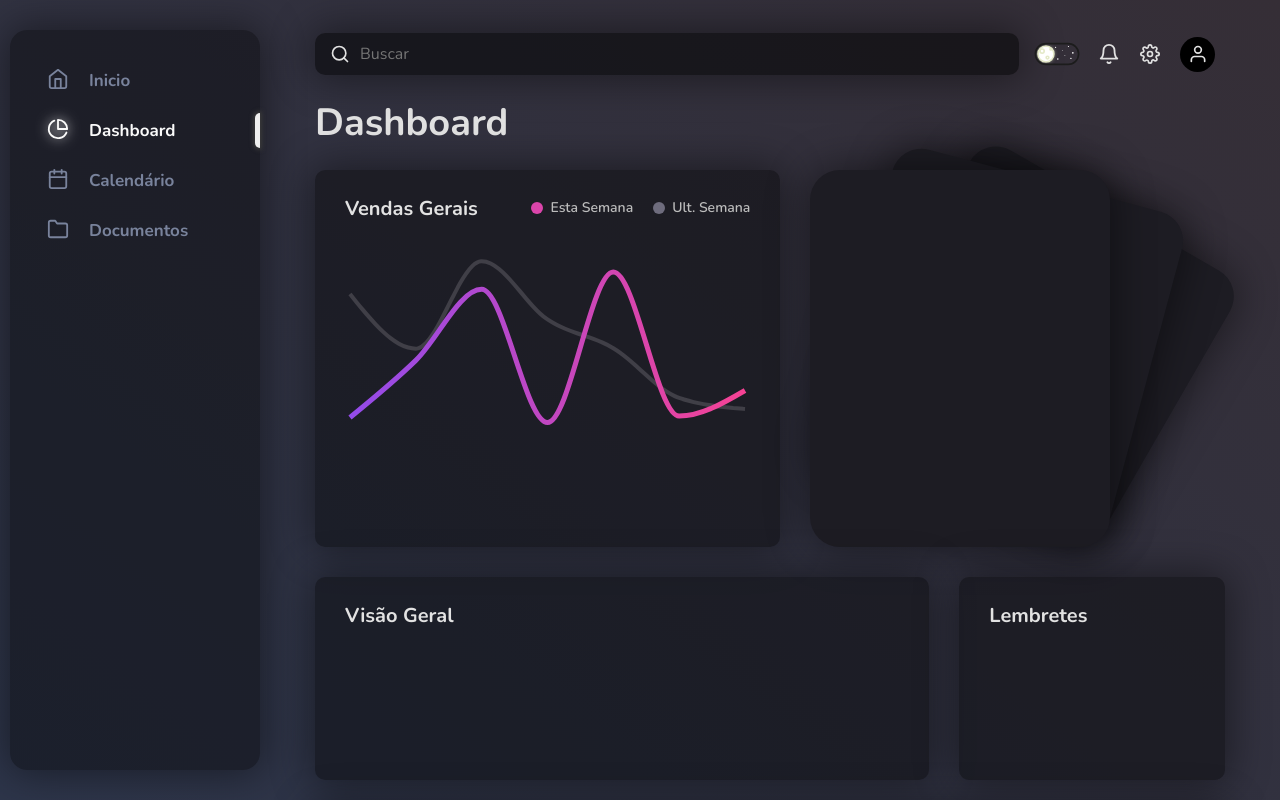
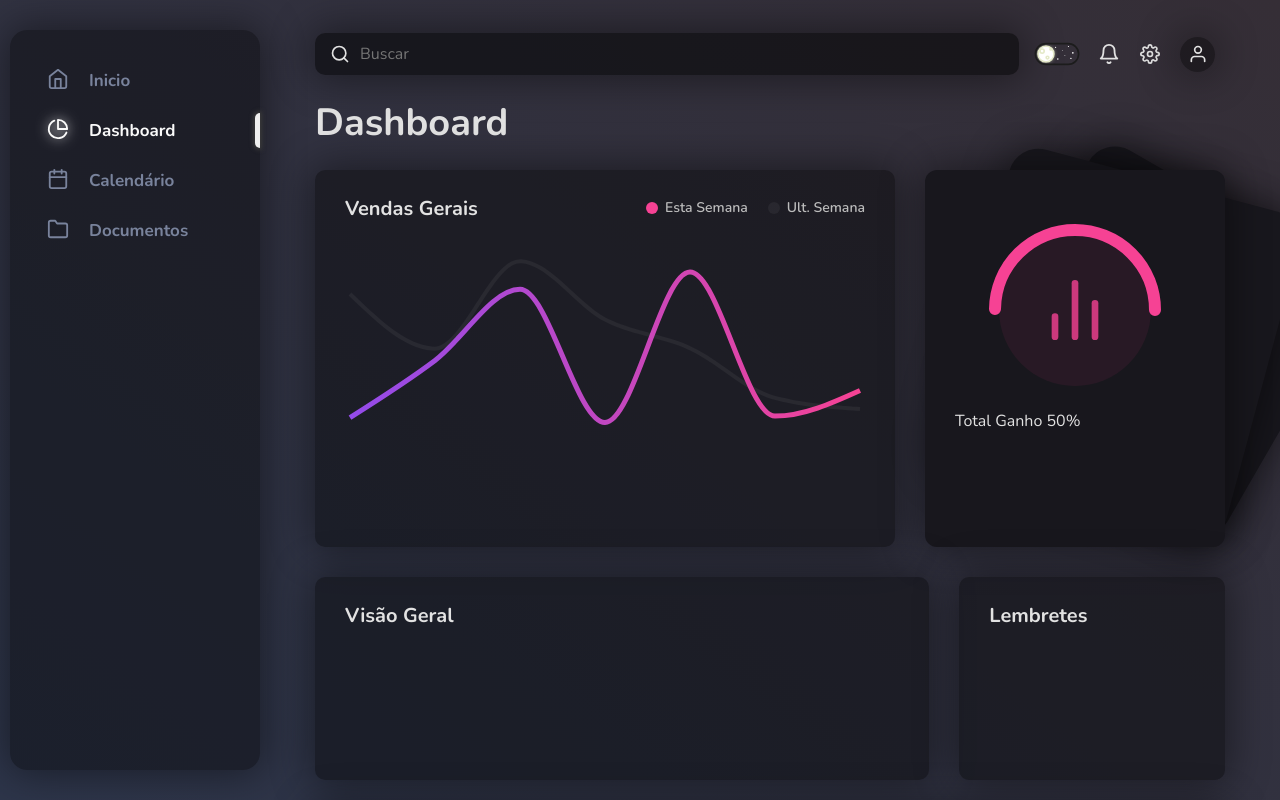
Before and after one commit to pedro-paz/nextjs-website, a Next.js app: page /dashboard in a window 1280 px wide. Built offline with nearby package versions, Linux system fonts and the light colour scheme.

Commit message:
gaugeChart

```diff
--- a/package.json
+++ b/package.json
@@ -9,6 +9,7 @@
   },
   "dependencies": {
     "babel-plugin-styled-components": "^1.12.0",
+    "gsap": "^3.6.1",
     "next": "^10.0.0",
     "react": "17.0.1",
     "react-dom": "^17.0.2",
--- /dev/null
+++ b/src/components/gaugeChart/index.tsx
@@ -0,0 +1,42 @@
+import React, { CSSProperties, useEffect, useRef, useState } from "react";
+import { useTheme } from "../../contexts/theme";
+import { StyledGaugeChart } from "./style";
+
+interface GaugeChartProps {
+  percent: number;
+  width: number;
+  stroke: number;
+  style?: CSSProperties;
+}
+
+const GaugeChart: React.FC<GaugeChartProps> = ({
+  percent,
+  width,
+  stroke,
+  children,
+  style,
+}) => {
+  const { theme } = useTheme();
+  const [progress, setProgress] = useState(0);
+
+  useEffect(() => {
+    setProgress(percent);
+  }, [progress]);
+
+  return (
+    <StyledGaugeChart
+      percent={progress}
+      width={width}
+      stroke={stroke}
+      style={style}
+    >
+      <svg viewBox="0 0 50 50" className="chart">
+        <circle cx="25" cy="25" r={22 - stroke} style={{ opacity: 0.07 }} />
+        <circle cx="25" cy="25" r="20" className="progress" />
+      </svg>
+      {children}
+    </StyledGaugeChart>
+  );
+};
+
+export default GaugeChart;
--- /dev/null
+++ b/src/components/gaugeChart/style.tsx
@@ -0,0 +1,39 @@
+import styled from "styled-components";
+
+interface StyledGaugeChartProps {
+  percent: number;
+  width: number;
+  stroke: number;
+}
+
+export const StyledGaugeChart = styled.div<StyledGaugeChartProps>`
+  width: ${({ width }) => width}px;
+  height: ${({ width }) => width}px;
+  position: relative;
+  & > *:not(.chart) {
+    position: absolute;
+    left: 50%;
+    width: 40%;
+    top: 50%;
+    opacity: 0.8;
+    z-index: 2;
+    transition: all 0.5s ease;
+    transform: translateX(-50%) translateY(-50%);
+  }
+  & svg {
+    width: ${({ width }) => width}px;
+    height: ${({ width }) => width}px;
+    & > *:not(.progress) {
+      fill: ${({ theme }) => theme.gradient[2]};
+    }
+    & .progress {
+      transition: stroke-dashoffset 2s ease, stroke 0.5s ease;
+      fill: none;
+      stroke: ${({ theme }) => theme.gradient[2]};
+      stroke-width: ${({ stroke }) => stroke}px;
+      stroke-linecap: round;
+      stroke-dasharray: 126;
+      stroke-dashoffset: ${({ percent }) => (percent * 126) / 100 - 126};
+    }
+  }
+`;
--- a/src/components/slideCards/style.tsx
+++ b/src/components/slideCards/style.tsx
@@ -5,7 +5,7 @@ export const StyledStyleCards = styled.div`
   height: 100%;
   & .card {
     width: 300px !important;
-    border-radius: 30px;
+    border-radius: 12px;
     height: 100%;
     position: relative;
     transition: background-color 0.1s ease, transform 2s ease, height 2s ease,
--- a/src/components/topBar/index.tsx
+++ b/src/components/topBar/index.tsx
@@ -1,4 +1,4 @@
-import React from "react";
+import React, { useContext, useEffect, useState } from "react";
 import {
   FiBell,
   FiChevronDown,
@@ -6,10 +6,14 @@ import {
   FiSettings,
   FiUser,
 } from "react-icons/fi";
+import { ThemeContextProvider, useTheme } from "../../contexts/theme";
+import ITheme from "../../interfaces/ITheme";
 import Input from "../input";
 import NightDayToggle from "../nightDayToggle";
 
 export const TopBar = () => {
+  const { theme } = useTheme();
+
   return (
     <section style={{ display: "flex", marginBottom: 30 }}>
       <Input
@@ -41,7 +45,9 @@ export const TopBar = () => {
         >
           <div
             style={{
-              background: "black",
+              background: theme.card.background,
+              boxShadow: theme.boxShadow,
+              color: theme.fontColor,
               justifyContent: "center",
               alignItems: "center",
               marginRight: 10,
--- a/src/contents/dashboard/index.tsx
+++ b/src/contents/dashboard/index.tsx
@@ -1,67 +1,19 @@
 import React, { useCallback, useEffect, useRef, useState } from "react";
+import { FiBarChart, FiBarChart2, FiPieChart } from "react-icons/fi";
 import { Line, LineChart } from "recharts";
 import { Card } from "../../components/card";
 import { Circle } from "../../components/circle";
+import GaugeChart from "../../components/gaugeChart";
 import { PageHeader } from "../../components/pageHeader.tsx";
 import SlideCards from "../../components/slideCards";
 import { useServices } from "../../contexts/service";
+import { useTheme } from "../../contexts/theme";
 import Revenue from "../../entities/Revenue";
 import { StyledDashboardContent } from "./styles";
 
-const style = {
-  top: "50%",
-  right: 0,
-  transform: "translate(0, -50%)",
-  lineHeight: "24px",
-};
-
-const data = [
-  {
-    name: "18-24",
-    uv: 31.47,
-    pv: 2400,
-    fill: "#8884d8",
-  },
-  {
-    name: "25-29",
-    uv: 26.69,
-    pv: 4567,
-    fill: "#83a6ed",
-  },
-  {
-    name: "30-34",
-    uv: 15.69,
-    pv: 1398,
-    fill: "#8dd1e1",
-  },
-  {
-    name: "35-39",
-    uv: 8.22,
-    pv: 9800,
-    fill: "#82ca9d",
-  },
-  {
-    name: "40-49",
-    uv: 8.63,
-    pv: 3908,
-    fill: "#a4de6c",
-  },
-  {
-    name: "50+",
-    uv: 2.63,
-    pv: 4800,
-    fill: "#d0ed57",
-  },
-  {
-    name: "unknow",
-    uv: 6.67,
-    pv: 4800,
-    fill: "#ffc658",
-  },
-];
-
 const DashboardContent = () => {
   const { dashboardService } = useServices();
+  const { theme } = useTheme();
   const containerRef = useRef<HTMLDivElement>();
   const dashboardContainerRef = useRef<HTMLElement>();
   const [allRevenues, setAllRevenues] = useState<Revenue[][]>();
@@ -113,7 +65,7 @@ const DashboardContent = () => {
               <span style={{ marginRight: 20 }}>
                 <Circle
                   width={12}
-                  color="#db45ab"
+                  color={theme.gradient[2]}
                   style={{ top: 2, position: "relative" }}
                 />
                 <span style={{ marginLeft: 7 }}>Esta Semana</span>
@@ -121,7 +73,7 @@ const DashboardContent = () => {
               <span>
                 <Circle
                   width={12}
-                  color="#6e6c7d"
+                  color={theme.lightColor}
                   style={{ top: 2, position: "relative" }}
                 />
                 <span style={{ marginLeft: 7 }}>Ult. Semana</span>
@@ -143,9 +95,9 @@ const DashboardContent = () => {
                     x2="100%"
                     y2="0%"
                   >
-                    <stop offset="0%" stopColor="#934bea" />
-                    <stop offset="50%" stopColor="#c147c1" />
-                    <stop offset="100%" stopColor="#f64294" />
+                    <stop offset="0%" stopColor={theme.gradient[0]} />
+                    <stop offset="50%" stopColor={theme.gradient[1]} />
+                    <stop offset="100%" stopColor={theme.gradient[2]} />
                   </linearGradient>
                 </defs>
 
@@ -153,7 +105,7 @@ const DashboardContent = () => {
                   type="monotone"
                   dataKey="1"
                   animateNewValues
-                  stroke="#403f47"
+                  stroke={theme.lightColor}
                   dot={false}
                   strokeDasharray={10}
                   strokeWidth={4}
@@ -171,8 +123,18 @@ const DashboardContent = () => {
           </main>
         </Card>
 
-        <div style={{ position: "relative", width: 900 }}>
-          <SlideCards />
+        <div style={{ position: "relative" }}>
+          <SlideCards>
+            <GaugeChart
+              percent={50}
+              width={200}
+              stroke={3}
+              style={{ margin: "30px auto 0 auto" }}
+            >
+              <FiBarChart2 color={theme.gradient[2]} size={70} />
+            </GaugeChart>
+            Total Ganho 50%
+          </SlideCards>
         </div>
       </section>
 
--- a/src/interfaces/ITheme.ts
+++ b/src/interfaces/ITheme.ts
@@ -18,8 +18,12 @@ interface ThemeCard extends ThemedElement {
 }
 
 interface ITheme {
+  gradient: string[];
   background: string;
+  lightColor: string;
+  darkColor: string;
   fontColor: string;
+  boxShadow: string;
   card: ThemeCard;
   input: ThemedElement;
   sideMenu: ThemedSideMenu;
--- a/src/styles/themes/dark.ts
+++ b/src/styles/themes/dark.ts
@@ -3,10 +3,14 @@ import ITheme from "../../interfaces/ITheme";
 export const darkTheme: ITheme = {
   background: "linear-gradient(37deg, #2d354a, #352e36)",
   fontColor: "#e2e2e2",
+  gradient: ["#934bea", "#c147c1", "#f64294"],
+  boxShadow: "0 0 40px 3px #00000073",
+  lightColor: "#ffffff0d",
+  darkColor: "#0000005c",
   card: {
     boxShadow: "0 0 40px 3px #00000073;",
     background: "#0000006b",
-    solidBackground: "#1d1c23",
+    solidBackground: "#18171d",
   },
   input: {
     color: "#dbdbdb",
--- a/src/styles/themes/light.ts
+++ b/src/styles/themes/light.ts
@@ -2,7 +2,11 @@ import ITheme from "../../interfaces/ITheme";
 
 export const lightTheme: ITheme = {
   background: "#ebebf5",
-  fontColor: "#474747",
+  fontColor: "#676767",
+  gradient: ["#c2c8ee", "#98a3e9", "#7080e2"],
+  boxShadow: "2px 2px 44px 0px #a0a0a073",
+  lightColor: "#dfdfe9",
+  darkColor: "#0000000d",
   card: {
     boxShadow: "2px 2px 44px 0px #a0a0a073",
     background: "transparent",
```
Also changed, not shown: 1 other file (tests, documents, lock files or other folders).
